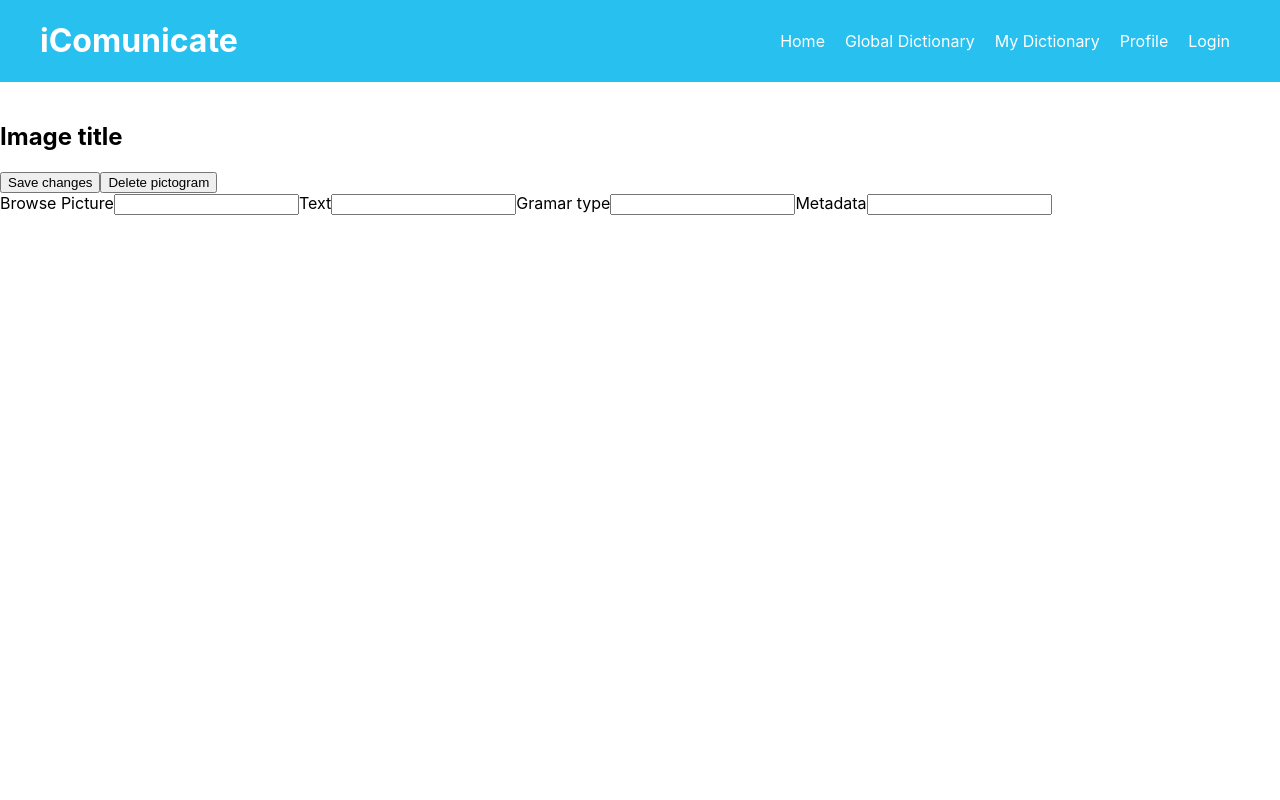
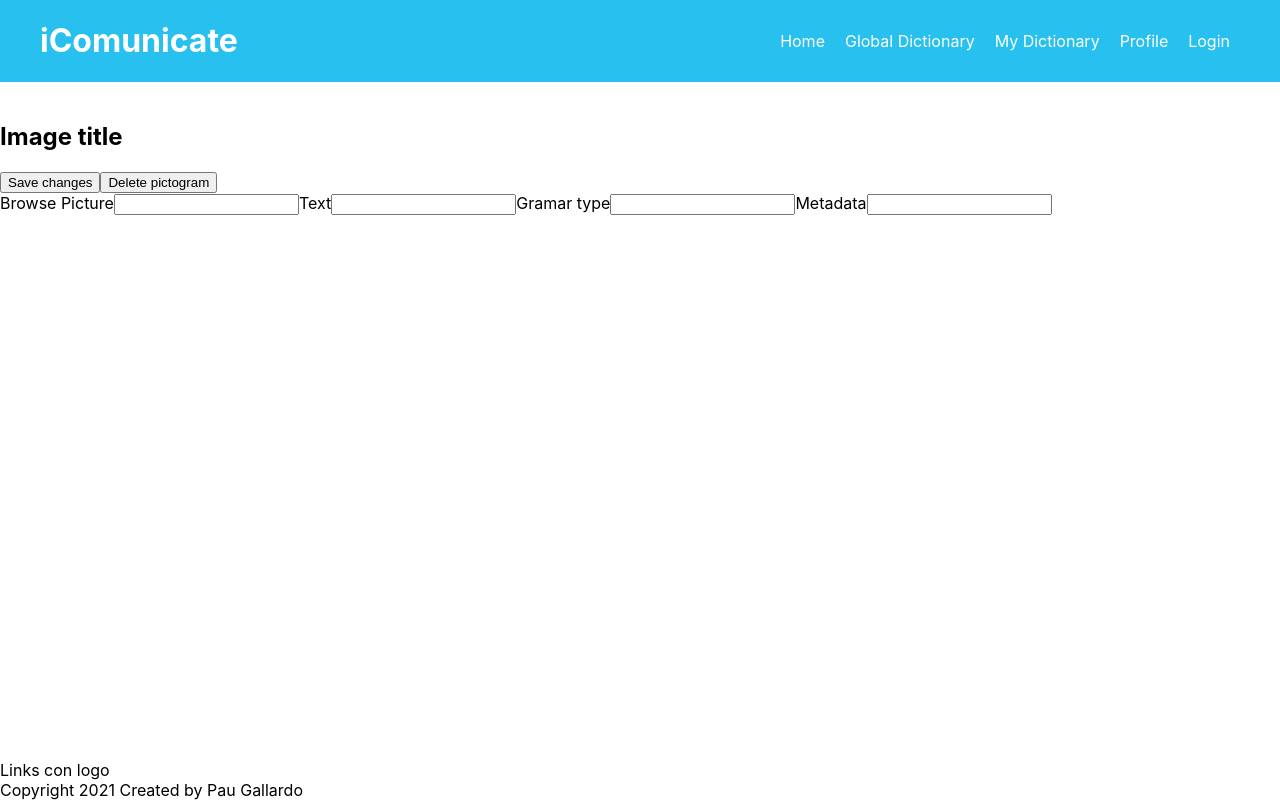
Before and after one commit to pablongo/skylab-projects, a Next.js app in the folder icomunicate-pau-gallardo/: page /createPictogram in a window 1280 px wide. Built offline with nearby package versions, Linux system fonts and the light colour scheme.

Commit message:
Create footer component
- Add styles
- Add component to app

```diff
--- a/icomunicate-pau-gallardo/components/Footer/Footer.jsx
+++ b/icomunicate-pau-gallardo/components/Footer/Footer.jsx
@@ -1,8 +1,9 @@
 import React from 'react';
+import styles from './Footer.module.scss';
 
 export default function Footer() {
   return (
-    <footer>
+    <footer className={styles.footer}>
       <section>
         Links con logo
       </section>
--- /dev/null
+++ b/icomunicate-pau-gallardo/components/Footer/Footer.module.scss
@@ -0,0 +1,4 @@
+.footer{
+    position: absolute;
+    bottom: 0;
+}
--- a/icomunicate-pau-gallardo/pages/_app.jsx
+++ b/icomunicate-pau-gallardo/pages/_app.jsx
@@ -3,6 +3,7 @@
 import React from 'react';
 import { Provider } from 'next-auth/client';
 import Header from '../components/Header/Header';
+import Footer from '../components/Footer/Footer';
 
 import '../styles/globals.css';
 
@@ -12,6 +13,7 @@
       <Provider session={pageProps.session}>
         <Header />
         <Component {...pageProps} />
+        <Footer />
       </Provider>
     </>
   );
```
